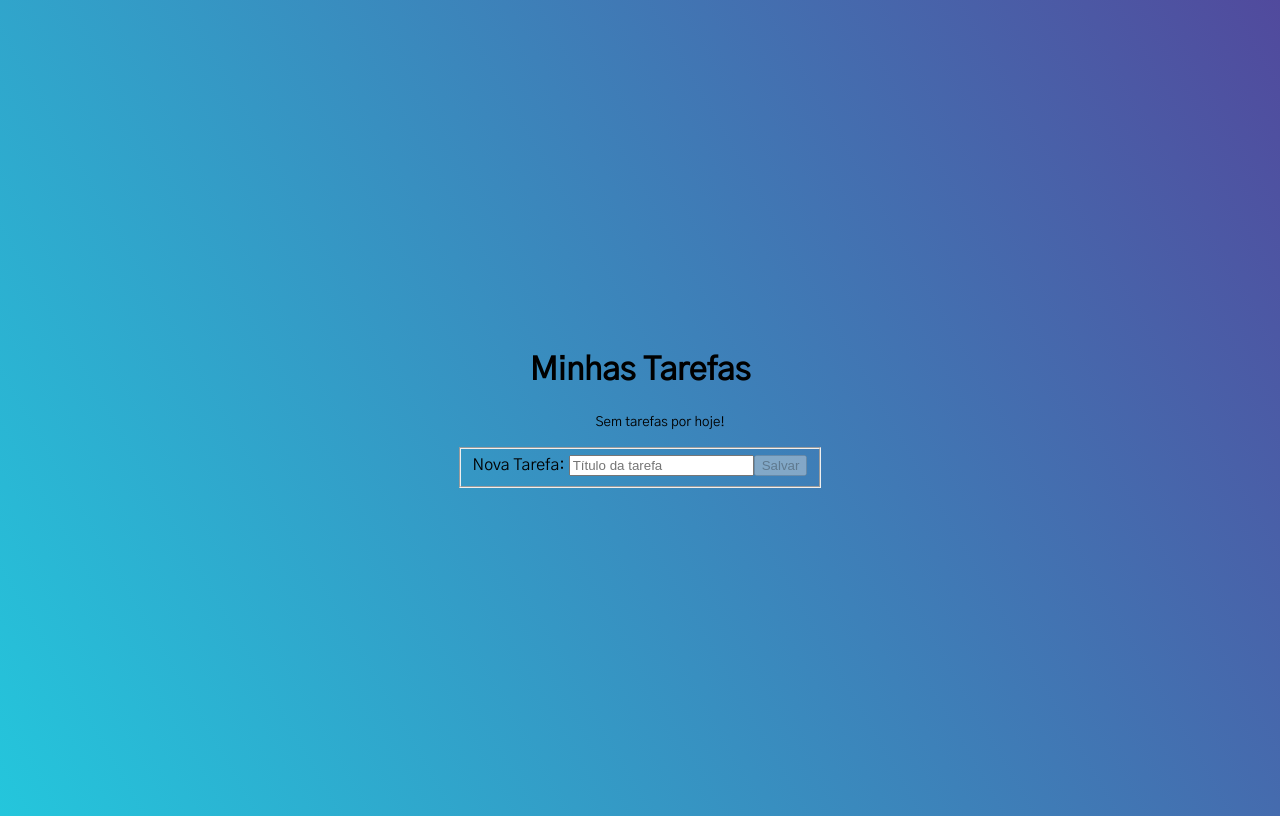
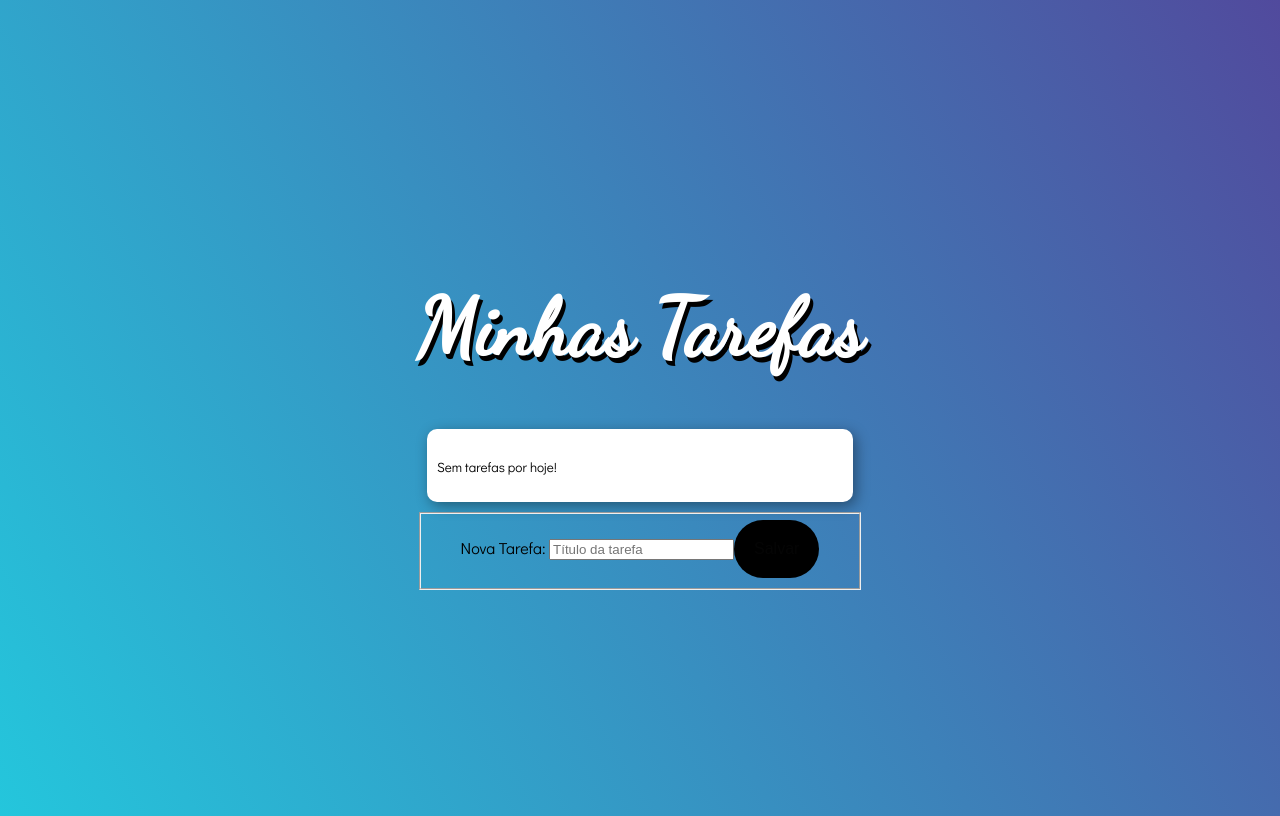
Before and after one commit to tonkunz/angular-todo-list, an Angular app: page / in a window 1280 px wide. Built offline with nearby package versions, Linux system fonts and the light colour scheme.

Commit message:
Estiliza lista e adiciona animaçoes para title

```diff
--- a/src/app/app.component.html
+++ b/src/app/app.component.html
@@ -1,4 +1,4 @@
-<h1>{{ title }}</h1>
+<h1 class="title animated jackInTheBox">{{ title }}</h1>
 <ul>
   <p *ngIf="todos.length == 0">
     <small>Sem tarefas por hoje!</small>
@@ -6,22 +6,17 @@
   <li *ngFor="let todo of todos">{{ todo.title }} -
     <button *ngIf="!todo.done" (click)="markAsDone(todo)">Concluir</button> |
     <button *ngIf="todo.done" (click)="markAsUndone(todo)">Refazer</button> |
-    <button (click)="remove(todo)">X</button>
+    <button (click)="remove(todo)">Remover</button>
   </li>
 </ul>
 
 <form [formGroup]="form">
   <fieldset>
     <label>Nova Tarefa: </label>
-    <input
-      type="text"
-      placeholder="Título da tarefa"
-      maxlength="60"
-      formControlName="title"
-    >
+    <input type="text" placeholder="Título da tarefa" maxlength="60" formControlName="title">
     <small *ngIf="form.controls.title.invalid && !form.controls.title.pristine">
       Esta campo deve conter entre 3 e 60 caracteres
     </small>
-    <button [disabled]="form.invalid" (click)="add()">Salvar</button>
+    <button class="button" [disabled]="form.invalid" (click)="add()">Salvar</button>
   </fieldset>
 </form>
--- a/src/index.html
+++ b/src/index.html
@@ -1,13 +1,19 @@
 <!doctype html>
 <html lang="en">
+
 <head>
   <meta charset="utf-8">
   <title>TodoApp</title>
   <base href="/">
   <meta name="viewport" content="width=device-width, initial-scale=1">
   <link rel="icon" type="image/x-icon" href="favicon.ico">
+
+  <link rel="stylesheet" href="https://cdnjs.cloudflare.com/ajax/libs/font-awesome/4.7.0/css/font-awesome.min.css">
+  <link rel="stylesheet" href="https://cdnjs.cloudflare.com/ajax/libs/animate.css/3.7.2/animate.css">
 </head>
+
 <body>
   <app-root></app-root>
 </body>
+
 </html>
--- a/src/styles.css
+++ b/src/styles.css
@@ -1,5 +1,5 @@
 /* You can add global styles to this file, and also import other style files */
-@import url('https://fonts.googleapis.com/css?family=Gothic+A1&display=swap');
+@import url('https://fonts.googleapis.com/css?family=Dancing+Script|Didact+Gothic&display=swap');
 
 body {
   height: 100vh;
@@ -8,7 +8,7 @@ body {
   justify-content: center;
   /* Fontstyle */
 
-  font-family: 'Gothic A1', sans-serif;
+  font-family: 'Didact Gothic', sans-serif;
   font-weight: 300;
   text-align: center;
 
@@ -19,3 +19,61 @@ body {
   background: linear-gradient(60deg, #24C6DC 0%, #514A9D 100%);
   filter: progid:DXImageTransform.Microsoft.gradient(startColorstr='#24C6DC', endColor='#514A9D');
 }
+
+button {
+  cursor: pointer;
+}
+
+ul {
+  text-align: left;
+  margin: 10px;
+  padding: 10px;
+  list-style: none;
+  border-radius: 10px;
+  background: #fff;
+  -webkit-box-shadow: 3px 4px 14px 0px rgba(0, 0, 0, 0.39);
+  -moz-box-shadow: 3px 4px 14px 0px rgba(0, 0, 0, 0.39);
+  box-shadow: 3px 4px 14px 0px rgba(0, 0, 0, 0.39);
+}
+
+li  {
+  padding: 15px;
+  margin: 10px;
+  font-size: 1em;
+  font-style: italic;
+  border-bottom: 2px solid rgba(0, 0, 0, 0.2);
+}
+
+li>button {
+  border: none;
+  background-color: #fff;
+  font-size: 1rem;
+  float: right;
+  opacity: 0.6;
+  transition: opacity 1s;
+}
+
+li>button:hover {
+  opacity: 1;
+  transition: opacity 1s;
+}
+
+.title {
+  font-family: 'Dancing Script', cursive;
+  color: #fff;
+  font-size: 5em;
+  text-shadow: 3px 5px #000;
+}
+
+.text-center {
+  text-align: center;
+}
+
+.button {
+  background-color: #000;
+  border: none;
+  padding: 20px;
+  columns: #fff;
+  border-radius: 30px;
+  font-size: 1em;
+}
```
